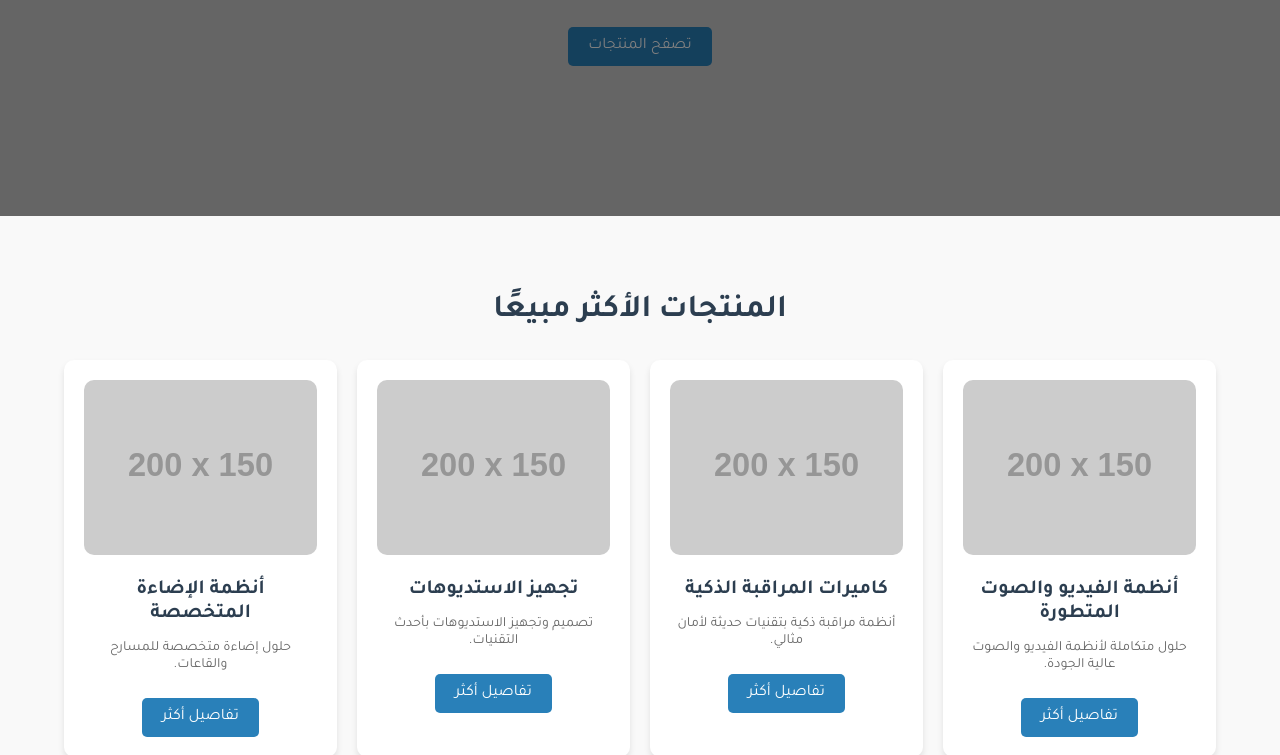
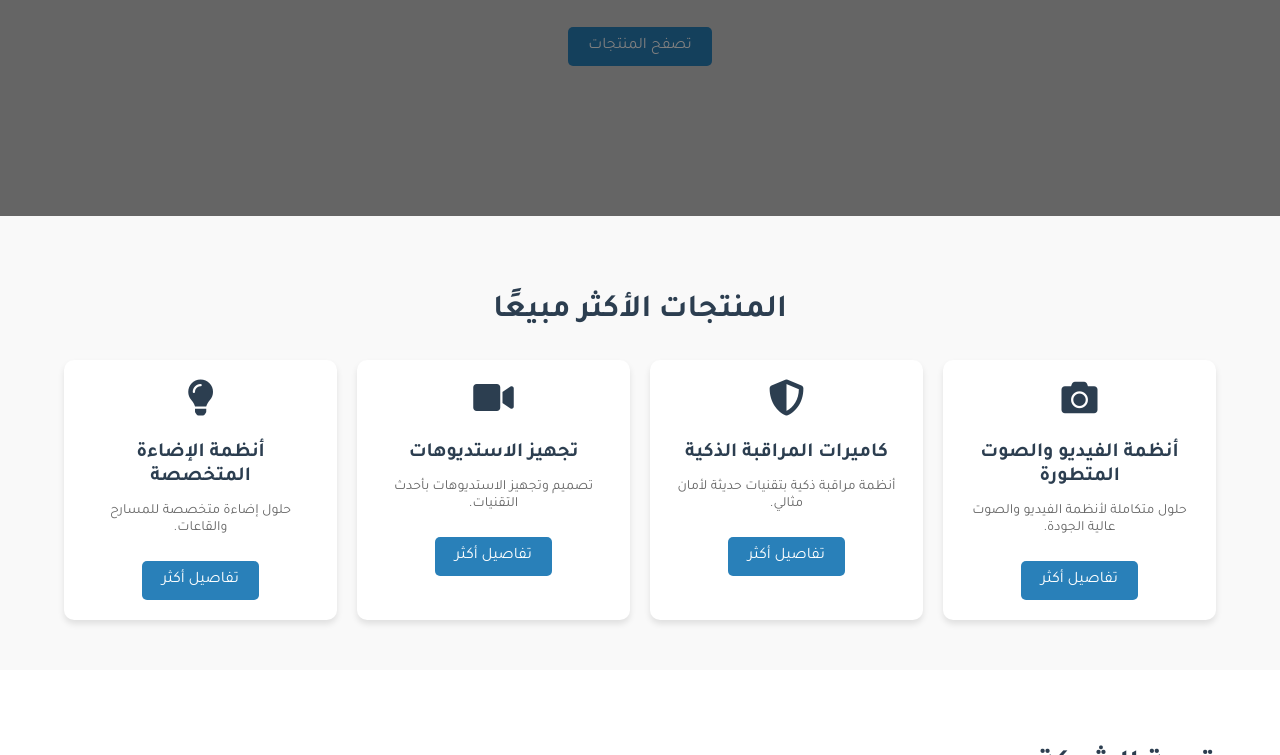
Before and after one commit to modser/land, a plain HTML site: page index.html in a window 1280 px wide. Shown: the part 421-1176 px from the top of the page. Drawn offline with Linux system fonts and the light colour scheme; placeholder pictures from the web are drawn by us.

Commit message:
Add files via upload

```diff
--- a/index.html
+++ b/index.html
@@ -5,6 +5,7 @@
     <meta name="viewport" content="width=device-width, initial-scale=1.0">
     <title>الصفحة الرئيسية - شركة أرض الخبرات للاتصالات وتقنية المعلومات</title>
     <link href="https://fonts.googleapis.com/css2?family=Tajawal:wght@400;700&display=swap" rel="stylesheet">
+    <link rel="stylesheet" href="https://cdnjs.cloudflare.com/ajax/libs/font-awesome/5.15.4/css/all.min.css">
     <style>
         /* التصميم العام */
         body {
@@ -179,10 +180,10 @@
         .product:hover {
             transform: translateY(-5px);
         }
-        .product img {
-            width: 100%;
-            height: auto;
-            border-radius: 10px;
+        .product i {
+            font-size: 36px;
+            margin-bottom: 10px;
+            color: #2c3e50;
         }
         .product h3 {
             font-size: 20px;
@@ -285,28 +286,28 @@
             <div class="products-grid">
                 <!-- المنتج 1 -->
                 <div class="product">
-                    <img src="https://via.placeholder.com/200x150" alt="منتج 1">
+                    <i class="fas fa-camera fa-2x"></i>
                     <h3>أنظمة الفيديو والصوت المتطورة</h3>
                     <p>حلول متكاملة لأنظمة الفيديو والصوت عالية الجودة.</p>
                     <a href="#" class="btn">تفاصيل أكثر</a>
                 </div>
                 <!-- المنتج 2 -->
                 <div class="product">
-                    <img src="https://via.placeholder.com/200x150" alt="منتج 2">
+                    <i class="fas fa-shield-alt fa-2x"></i>
                     <h3>كاميرات المراقبة الذكية</h3>
                     <p>أنظمة مراقبة ذكية بتقنيات حديثة لأمان مثالي.</p>
                     <a href="#" class="btn">تفاصيل أكثر</a>
                 </div>
                 <!-- المنتج 3 -->
                 <div class="product">
-                    <img src="https://via.placeholder.com/200x150" alt="منتج 3">
+                    <i class="fas fa-video fa-2x"></i>
                     <h3>تجهيز الاستديوهات</h3>
                     <p>تصميم وتجهيز الاستديوهات بأحدث التقنيات.</p>
                     <a href="#" class="btn">تفاصيل أكثر</a>
                 </div>
                 <!-- المنتج 4 -->
                 <div class="product">
-                    <img src="https://via.placeholder.com/200x150" alt="منتج 4">
+                    <i class="fas fa-lightbulb fa-2x"></i>
                     <h3>أنظمة الإضاءة المتخصصة</h3>
                     <p>حلول إضاءة متخصصة للمسارح والقاعات.</p>
                     <a href="#" class="btn">تفاصيل أكثر</a>
```
